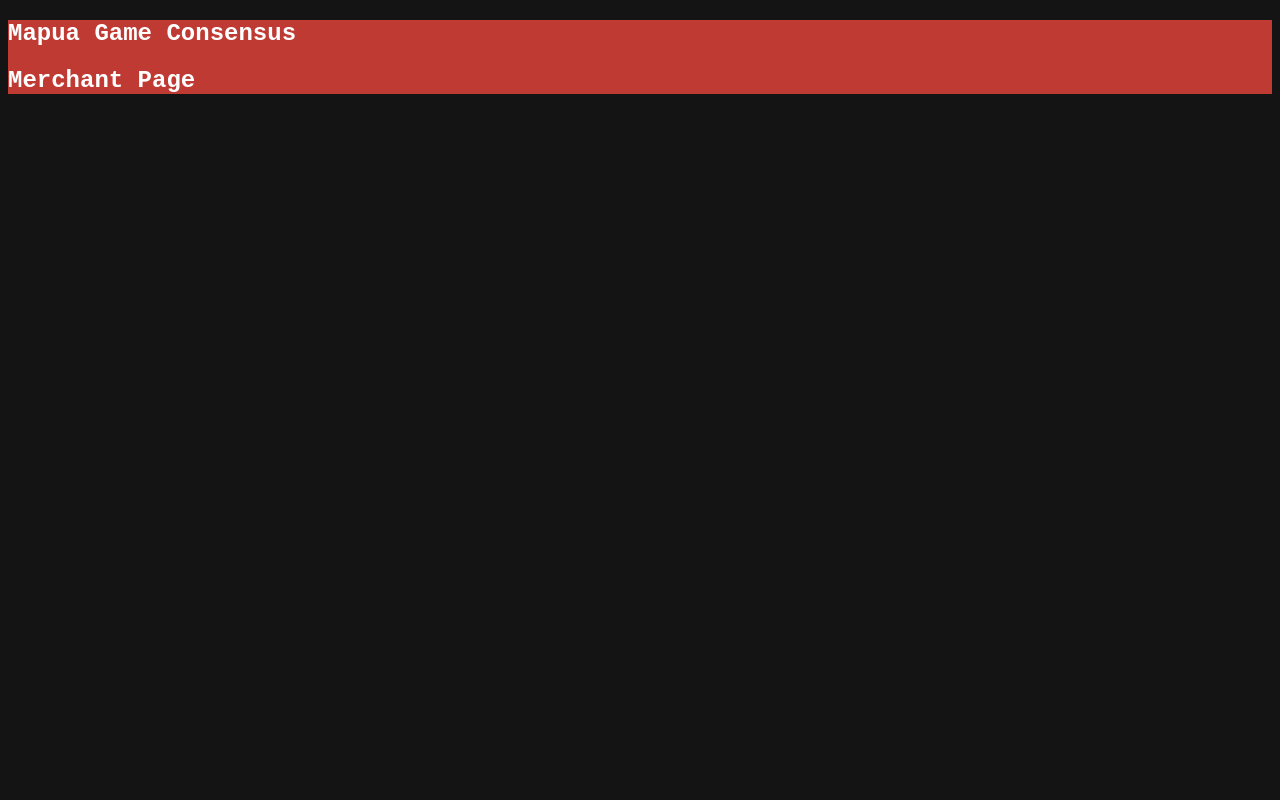
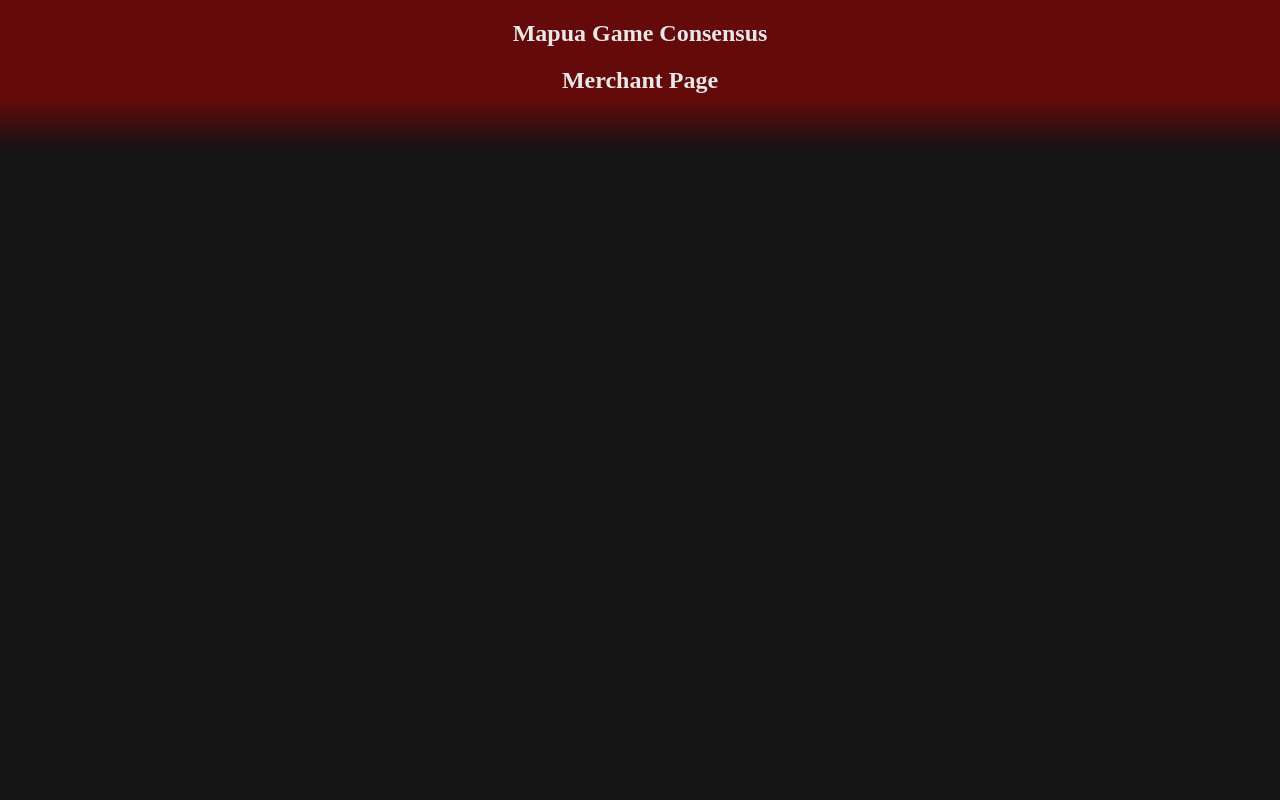
Before and after one commit to bangusama/india, a plain HTML site: page merchant/merchant.html in a window 1280 px wide. Shown: the top 800 px of the page. Drawn offline with Linux system fonts and the light colour scheme; a web font is replaced by a local one.

Commit message:
added code in merchant

```diff
--- a/merchant/merchant.css
+++ b/merchant/merchant.css
@@ -2,8 +2,31 @@ body{
     background-color: #141414;
 }
 
-nav{
-    background-color: #be3a33;
-    font-family: 'Courier New', Courier, monospace;
+@font-face {
+    font-family: Akira;
+    src: url(Akira_Expanded_Demo.otf);
+  }
+
+nav {
+    width: 100%;
+    height: 200px;
+    margin: -8px;
+    position: fixed;
+    background-color: rgb(109, 9, 9);
+    background-image: linear-gradient(rgb(109, 9, 9), rgb(109, 9, 9), rgb(109, 9, 9),  rgba(20,20,20,1), rgba(20,20,20,1));
+    opacity: 90%;
+}
+
+nav *{
     color: white;
+    text-align: center;
+    font-family: Akira;
 }
+.references {
+    width: 100%;
+    height: 100px;
+    margin: -8px;
+    position: absolute;
+    top: 2000px;
+    background-color: grey;
+}
--- a/merchant/merchant.html
+++ b/merchant/merchant.html
@@ -15,5 +15,9 @@
             Merchant Page
         </h2>
     </nav>
+
+    <div class="references">
+
+    </div>
 </body>
 </html>
```
Also changed, not shown: Akira_Expanded_Demo.otf (added).
